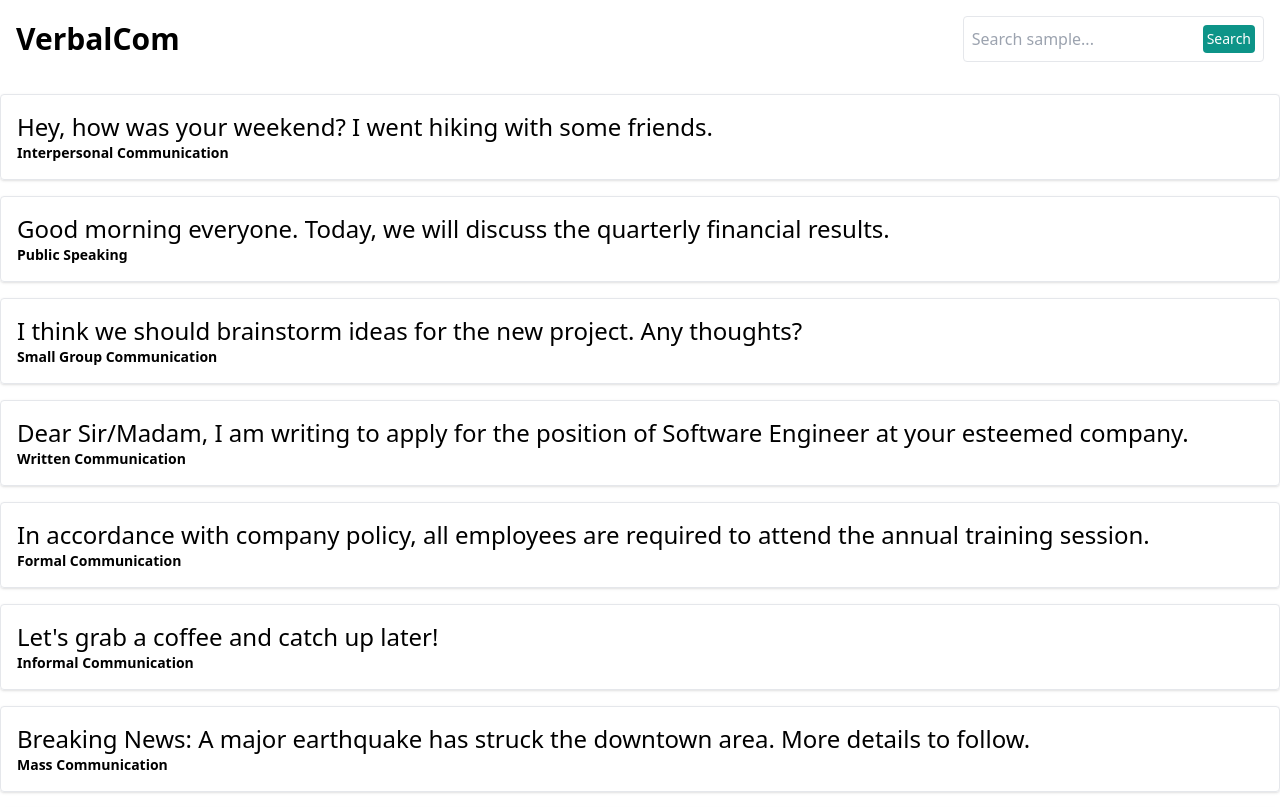
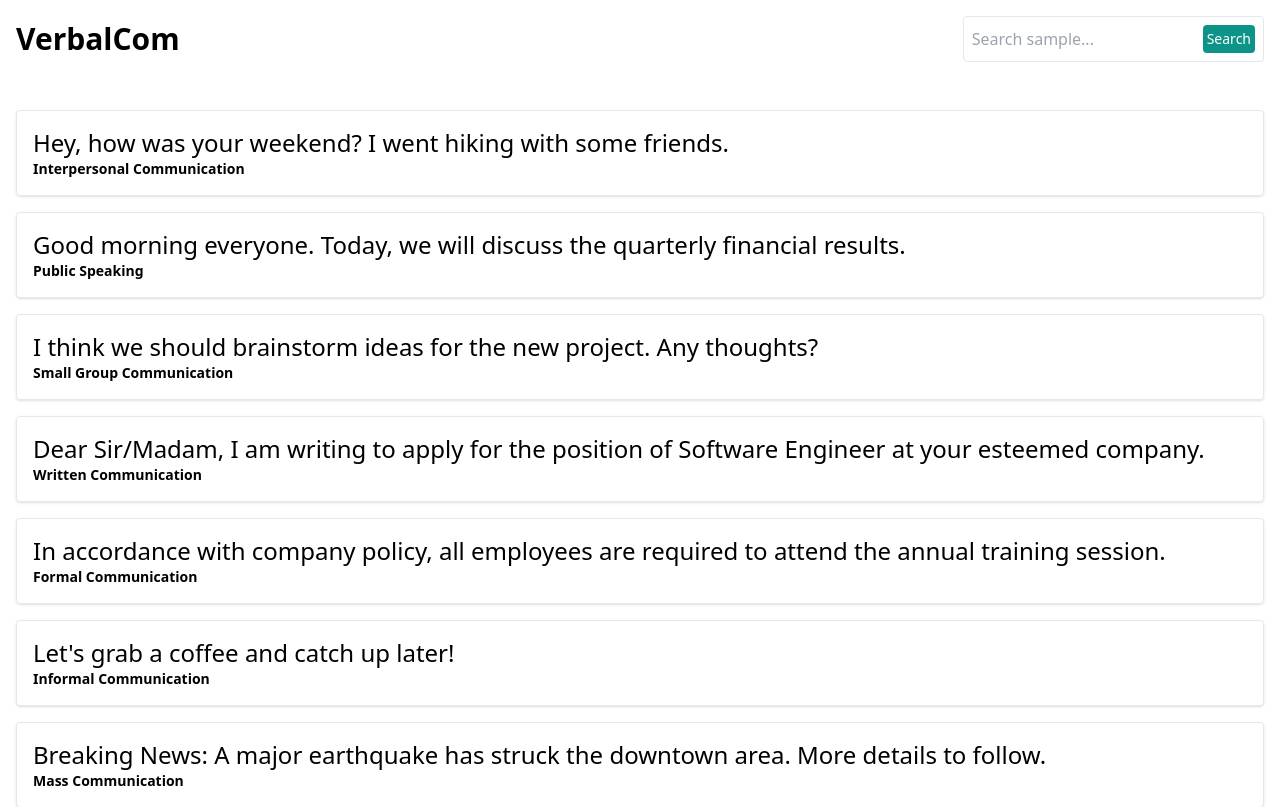
Before and after one commit to ashsajal1/verbalcom, a Vue app: page / in a window 1280 px wide. Shown: the top 807 px of the page. Built offline with nearby package versions, Linux system fonts and the light colour scheme; the HTML template or start-up script is replaced by a standard one.

Commit message:
add padding

```diff
--- a/src/App.vue
+++ b/src/App.vue
@@ -8,14 +8,18 @@ import { communicationSamples } from './lib/texts'
     <div>
       <div class="border rounded p-2 flex items-center focus-within:border focus-within:border-teal-600">
         <input class="outline-none" type="text" placeholder="Search sample...">
-        <button class="rounded bg-teal-600 p-1 text-sm text-white text-center flex items-center justify-between">Search</button>
+        <button
+          class="rounded bg-teal-600 p-1 text-sm text-white text-center flex items-center justify-between">Search</button>
       </div>
     </div>
   </header>
-  <div v-for="sample in communicationSamples" :key="sample.text">
-    <div v-motion-roll-visible-once-top :duration="600" class="flex flex-col border shadow p-4 rounded my-4">
-      <p class="font-extralight text-2xl">{{ sample.text }}</p>
-      <p class="font-bold text-sm">{{ sample.category }}</p>
+
+  <main class="p-4">
+    <div v-for="sample in communicationSamples" :key="sample.text">
+      <div v-motion-roll-top :duration="600" class="flex flex-col border shadow p-4 rounded my-4">
+        <p class="font-extralight text-2xl">{{ sample.text }}</p>
+        <p class="font-bold text-sm">{{ sample.category }}</p>
+      </div>
     </div>
-  </div>
+  </main>
 </template>
```
